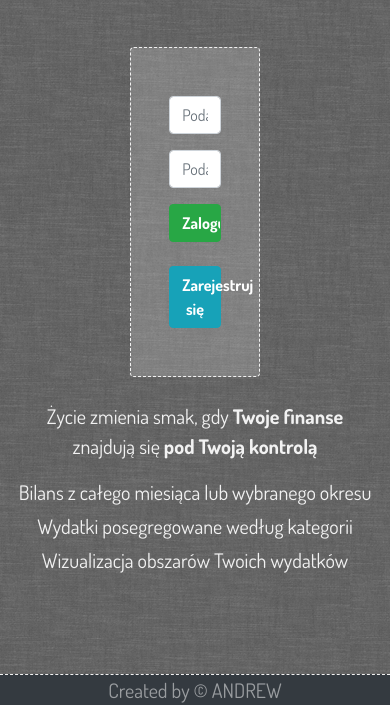
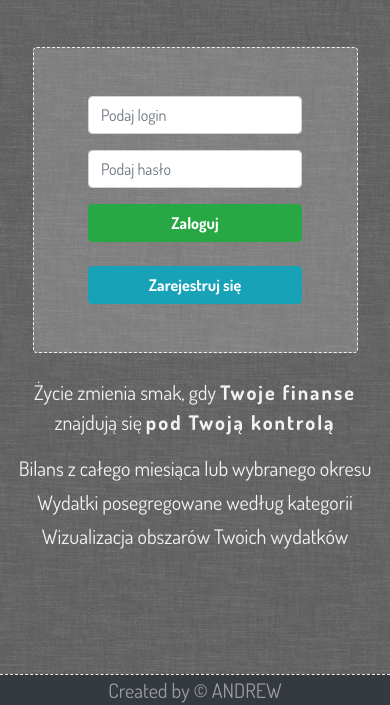
Before and after one commit to andrew118/MyWallet-bootstrap, a plain HTML site: page index.html in a window 390 px wide. Shown: the part 139-844 px from the top of the page. Drawn offline with nearby package versions, Linux system fonts and the light colour scheme.

Commit message:
Refactor of responsiveness

```diff
--- a/index.html
+++ b/index.html
@@ -39,7 +39,7 @@
 				<section>
 
 					<div class="row">
-						<div class="col-4 offset-4 rounded" style="border: 1px #f2f2f2 dashed; background-color: rgba(242, 242, 242, 0.2);; ">
+						<div class="col-10 col-sm-8 col-md-6 col-lg-4 mx-auto rounded" style="border: 1px #f2f2f2 dashed; background-color: rgba(242, 242, 242, 0.2); ">
 
 							<form action="login.php">
 
@@ -83,7 +83,7 @@
 
 				</article>
 
-				<footer class="fixed-bottom text-center bg-dark text-white-50" style="border-top: 1px #f2f2f2 dashed">
+<footer class="fixed-bottom text-center bg-dark text-white-50" style="border-top: 1px #f2f2f2 dashed">
 					Created by &copy; ANDREW
 				</footer>
 
--- a/style.css
+++ b/style.css
@@ -13,6 +13,6 @@ body {
 	letter-spacing: 4px;
 }
 
-.letter-spacing-2 {
+.letter-spacing-2, strong {
 	letter-spacing: 2px;
 }
```
